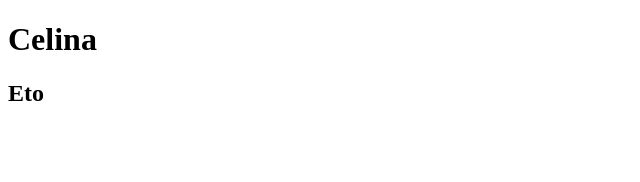
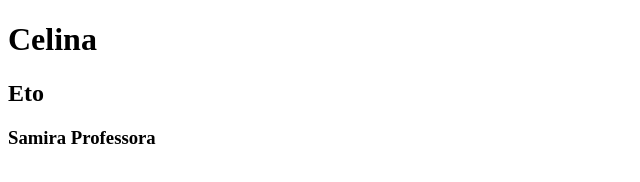
Before and after one commit to celinaheto/para-praticar, a plain HTML site: page index.html in a window 1280 px wide. Shown: the whole page, without its empty margins (0-640 px from the left). Drawn offline with Linux system fonts and the light colour scheme.

Commit message:
inclui nome profe

```diff
--- a/index.html
+++ b/index.html
@@ -9,5 +9,7 @@
     <h1>Celina</h1>
 
     <h2>Eto</h2>
+
+    <h3>Samira Professora</h3>
   </body>
 </html>
```
